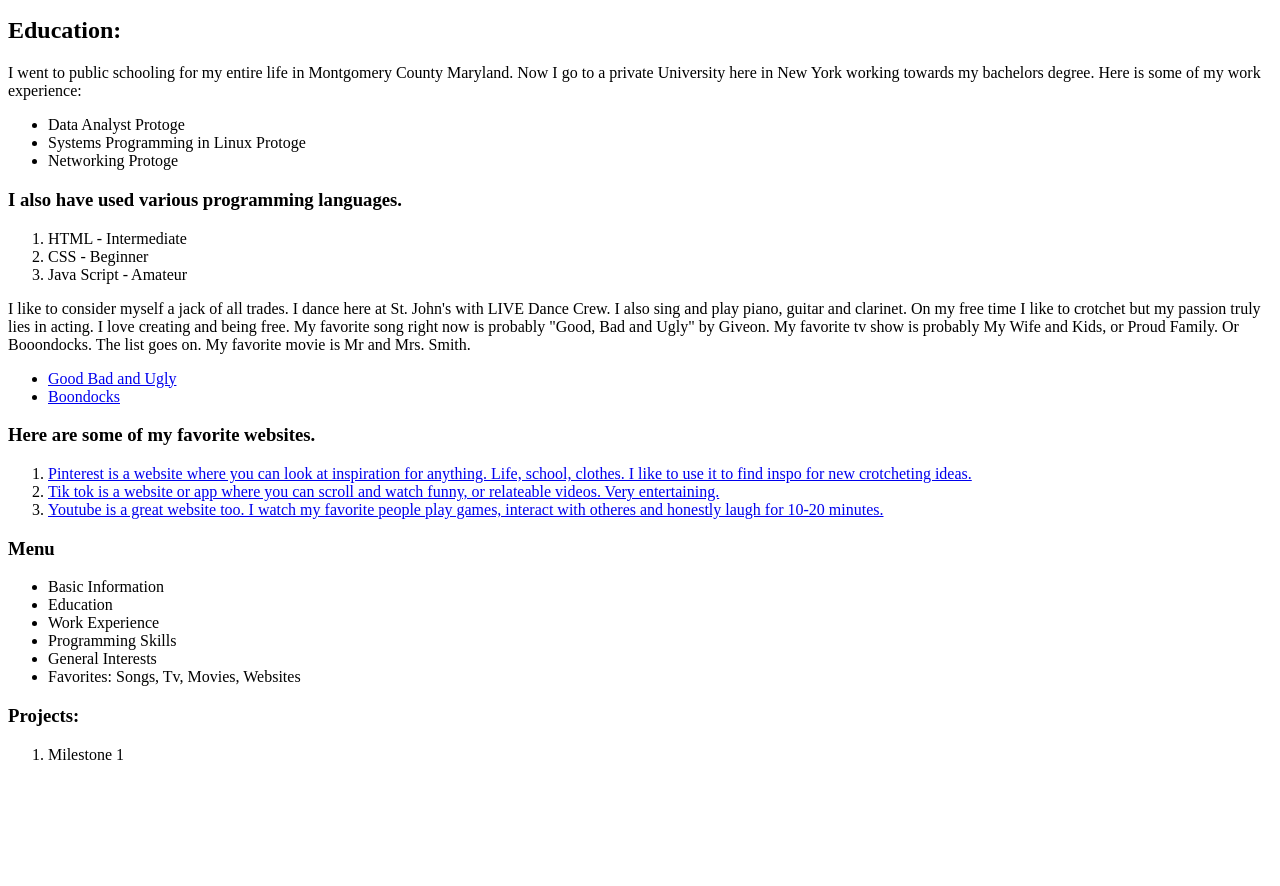
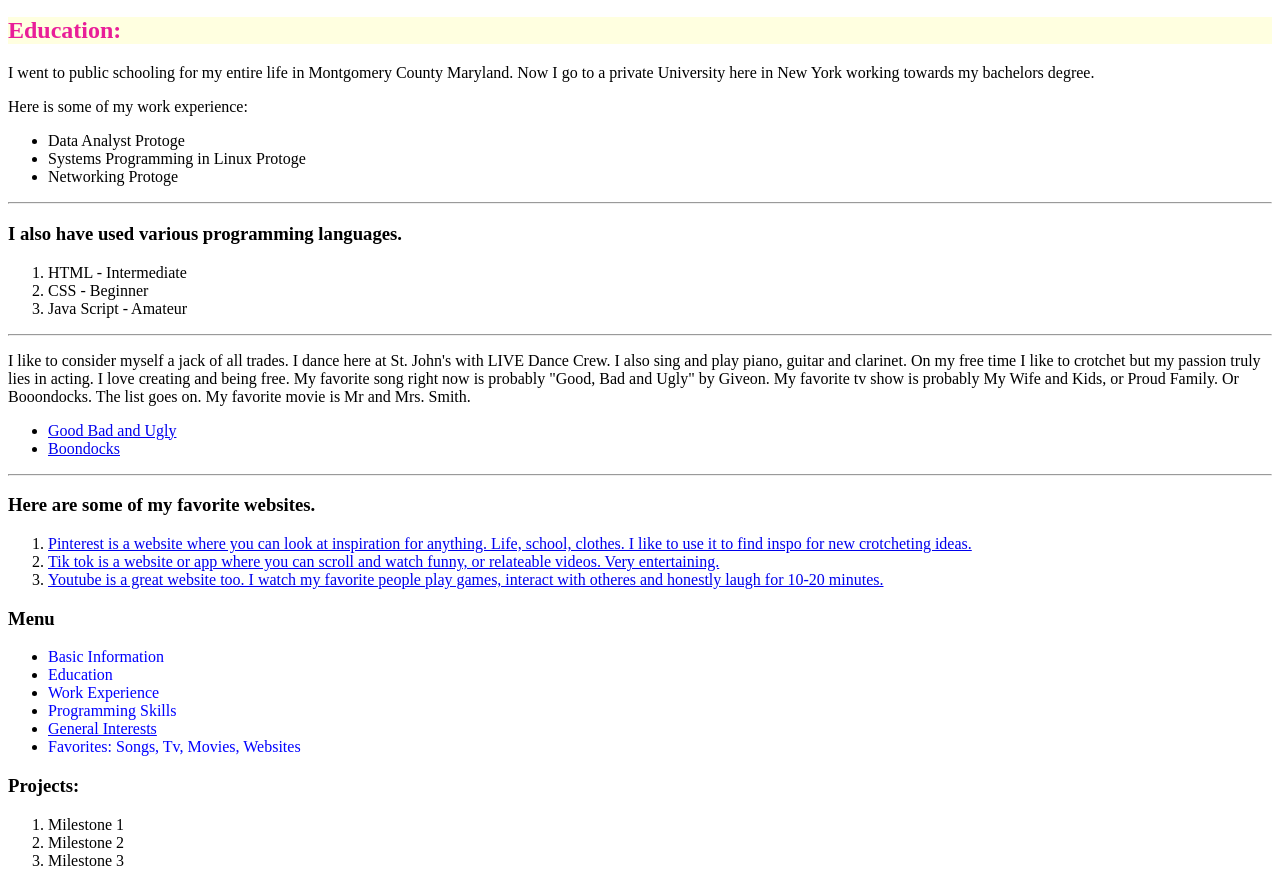
Before and after one commit to tiffanyntondji/CUS1172_tiffany, a plain HTML site: page milestone2/index.html in a window 1280 px wide. Shown: the part 516-1402 px from the top of the page. Before the commit the page ends 1296 px from the top, so only its background shows below. Drawn offline with Linux system fonts and the light colour scheme.

Commit message:
Update index.html
updated

```diff
--- a/milestone2/index.html
+++ b/milestone2/index.html
@@ -2,67 +2,82 @@
     <head>
         <title>
             Milestone 1
+
         </title>
-        <link rel="stylesheet" href="mystyle.css">
+        <link rel="stylesheet" href="style.css">
     </head>
 
     <body>
-        <h1>ALL About Tiffany Laure</h1>
-        <h2> Hello everyone. My name is Tiffany Ntondji. I'm a senior here at St. John's university studying IT. </h2>
+        <div id="basic">
+        <h1 class="underline"> ALL About Tiffany Laure</h1>
+        <h2> Hello everyone! My name is Tiffany Ntondji, and I'm a senior here at St. John's university studying IT. </h2>
             <img src="img/59FCA36A-5599-431D-A300-C44C483BA793_1_105_c.jpeg"
             style="width:300px;" height="400px;">
+        </div>
 
+        <div id="education">
+        <h2 style="color: rgb(233, 30, 152); background-color: lightyellow ;"> Education: </h2>
+         <p id="public"> I went to public schooling for my entire life in Montgomery County Maryland. Now I go to a private University here in New York working towards my bachelors degree. </p>
+        </div>
 
-        <h2>Education: </h2>
-         <p> I went to public schooling for my entire life in Montgomery County Maryland. Now I go to a private University here in New York working towards my bachelors degree.
-
-            Here is some of my work experience:
+        <div id="work">
+           <p class="highlight"> Here is some of my work experience: </p>
             <ul>
                 <li> Data Analyst Protoge </li>
                 <li> Systems Programming in Linux Protoge</li>
                 <li> Networking Protoge </li>
             </ul>
-        </p>
+        <hr>
+        </div>
 
+        <div id="skills">
+        <h3 class="highlight"> I also have used various programming languages.</h3>
 
-        <h3> I also have used various programming languages.</h3>
-        <p>
             <ol>
                 <li> HTML - Intermediate</li>
                 <li> CSS - Beginner</li>
                 <li> Java Script - Amateur</li>
                 </ol>
-        </p>
+            <hr>
 
-        <p> I like to consider myself a jack of all trades. I dance here at St. John's with LIVE Dance Crew. I also sing and play piano, guitar and clarinet. On my free time I like to crotchet but my passion truly lies in acting. I love creating and being free.
+    </div>
+
+        <div id="interests">
+        <p id="main-title"> I like to consider myself a jack of all trades. I dance here at St. John's with LIVE Dance Crew. I also sing and play piano, guitar and clarinet. On my free time I like to crotchet but my passion truly lies in acting. I love creating and being free.
             My favorite song right now is probably "Good, Bad and Ugly" by Giveon. My favorite tv show is probably My Wife and Kids, or Proud Family. Or Booondocks. The list goes on. My favorite movie is Mr and Mrs. Smith.
              <ul>
            <li> <a href="https://youtu.be/uYV5MWwZgTE?si=YNUBFhAaeG-E_pWb"> Good Bad and Ugly </a> </li>
            <li> <a href="https://youtu.be/uRaes3eaeD4?si=C7THpXocLtSTthSy"> Boondocks </a> </li>
            </ul>
-        </p>
-        <h3> Here are some of my favorite websites. </h3>
+        <hr>
+    </div>
+
+        <div id="favorites">
+        <h3 class="highlight"> Here are some of my favorite websites. </h3>
         <ol>
             <li> <a href="https://stjohns.instructure.com"> Pinterest is a website where you can look at inspiration for anything. Life, school, clothes. I like to use it to find inspo for new crotcheting ideas. </a> </li>
                <li><a href="https://www.tiktok.com/en/"> Tik tok is a website or app where you can scroll and watch funny, or relateable videos. Very entertaining. </a> </li>
     <li> <a href="https://www.youtube.com/"> Youtube is a great website too. I watch my favorite people play games, interact with otheres and honestly laugh for 10-20 minutes. </a></li>
         </ol>
+        </div>
 
-        <h3> Menu </h3>
-        <p>
+        <h3 class="highlight"> Menu </h3>
+
             <ul>
-                <li> Basic Information </li>
-                <li> Education </li>
-                <li> Work Experience </li>
-                <li> Programming Skills </li>
-                <li> General Interests </li>
-                <li> Favorites: Songs, Tv, Movies, Websites</li>
+                <li><a href="#basic" style="text-decoration:none; color: blue;">Basic Information </a></li>
+                <li><a href="#education" style="text-decoration:none; color: blue;">Education </a></li>
+                <li><a href="#work" style="text-decoration:none; color: blue;"> Work Experience </a></li>
+                <li><a href="#skills" style="text-decoration:none; color: blue;"> Programming Skills </a></li>
+                <li><a href="#interests" style="text-odecoration:none; color: blue;"> General Interests </a></li>
+                <li><a href="#favorites" style="text-decoration:none; color: blue;"> Favorites: Songs, Tv, Movies, Websites </a></li>
             </ul>
             <h3> Projects: </h3>
             <ol>
                 <li> Milestone 1</li>
+                <li> Milestone 2</li>
+                <li> Milestone 3</li>
             </ol>
-        </p>
+
 
 
     </body>
```
